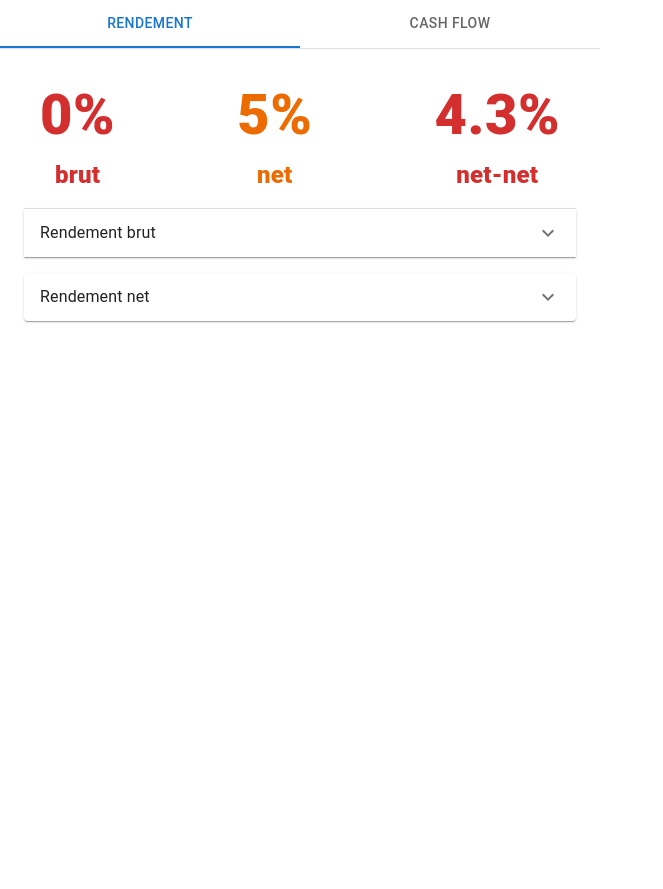
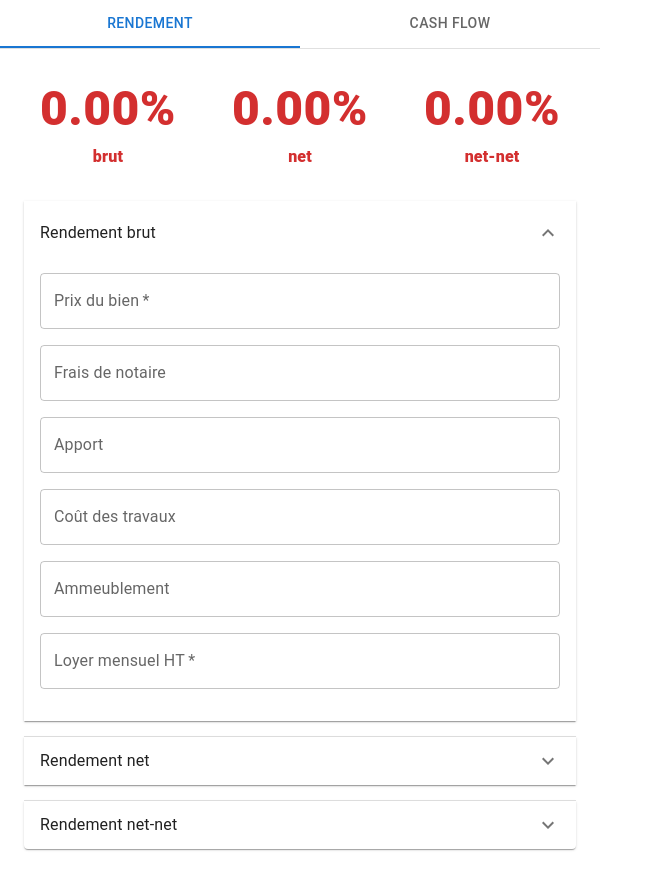
Before and after one commit to NicolasVid/yieldcheck, a React (Create React App) app: page / in a window 1280 px wide. Shown: the whole page, without its empty margins (0-663 px from the left). Before the commit the page ends 800 px from the top, so only its background shows below. Built offline with nearby package versions, Linux system fonts and the light colour scheme.

Commit message:
add: fyield forms

```diff
--- a/src/components/Yield/Form/Accordion.tsx
+++ b/src/components/Yield/Form/Accordion.tsx
@@ -10,10 +10,15 @@ import { ReactNode } from 'react'
 interface AccordionWrapperProps {
   children: ReactNode
   title: string
+  defaultExpanded?: boolean
 }
 
-const AccordionWrapper = ({ children, title }: AccordionWrapperProps) => (
-  <Accordion sx={{ marginBottom: '1rem' }}>
+const AccordionWrapper = ({
+  children,
+  title,
+  defaultExpanded,
+}: AccordionWrapperProps) => (
+  <Accordion sx={{ marginBottom: '1rem' }} defaultExpanded={defaultExpanded}>
     <AccordionSummary
       expandIcon={<ExpandMoreIcon />}
       aria-controls="panel1a-content"
--- a/src/components/Yield/Form/FormContext.ts
+++ b/src/components/Yield/Form/FormContext.ts
@@ -8,6 +8,9 @@ export const initialFormValues = {
   works: 0,
   furnishing: 0,
   rent: 0,
+  charges: 0,
+  propertyTax: 0,
+  taxRate: 0,
 }
 
 const FormContext = createContext({
--- /dev/null
+++ b/src/components/Yield/Form/NetTaxYieldForm.tsx
@@ -0,0 +1,16 @@
+import { Box, FormControl, Typography } from '@mui/material'
+import AccordionWrapper from './Accordion'
+import BaseInput from './BaseInput'
+
+const NetTaxYieldForm = () => (
+  <AccordionWrapper title="Rendement net-net">
+    <Typography>
+      *Calcul sur la base d'un régime micro-BIC ou micro-foncier:
+    </Typography>
+    <FormControl sx={{ width: '100%', marginTop: '0.5rem' }}>
+      <BaseInput type="taxRate" label="Taux d'imposition marginal (en %)" />
+    </FormControl>
+  </AccordionWrapper>
+)
+
+export default NetTaxYieldForm
--- a/src/components/Yield/Form/NetYieldForm.tsx
+++ b/src/components/Yield/Form/NetYieldForm.tsx
@@ -2,15 +2,13 @@ import { Box, FormControl } from '@mui/material'
 import AccordionWrapper from './Accordion'
 import BaseInput from './BaseInput'
 
-const RawYieldForm = () => (
-  <Box>
+const NetYieldForm = () => (
   <AccordionWrapper title="Rendement net">
     <FormControl sx={{ width: '100%' }}>
       <BaseInput type="charges" label="Charges annuelles non récupérables" />
       <BaseInput type="propertyTax" label="Taxe foncière" />
     </FormControl>
   </AccordionWrapper>
-  </Box>
 )
 
-export default RawYieldForm
+export default NetYieldForm
--- a/src/components/Yield/Form/RawYieldForm.tsx
+++ b/src/components/Yield/Form/RawYieldForm.tsx
@@ -3,7 +3,7 @@ import AccordionWrapper from './Accordion'
 import BaseInput from './BaseInput'
 
 const RawYieldForm = () => (
-  <AccordionWrapper title="Rendement brut">
+  <AccordionWrapper title="Rendement brut" defaultExpanded>
     <FormControl sx={{ width: '100%' }}>
       <BaseInput type="buyPrice" label="Prix du bien" required />
       <BaseInput type="notaryFees" label="Frais de notaire" />
--- a/src/components/Yield/Header/YieldItem.tsx
+++ b/src/components/Yield/Header/YieldItem.tsx
@@ -1,21 +1,21 @@
 import { Typography, Box } from '@mui/material'
 
 interface YieldDisplayProps {
-  calculatedYield: number
+  calculatedYield: string
   description: string
 }
 
 const YieldItem = ({ calculatedYield, description }: YieldDisplayProps) => {
   let color = 'success.main'
-  if (calculatedYield < 8) color = 'warning.main'
-  if (calculatedYield < 5) color = 'error.main'
+  if (parseInt(calculatedYield) < 8) color = 'warning.main'
+  if (parseInt(calculatedYield) < 5) color = 'error.main'
   return (
     <Box>
       <Typography
         align="center"
         sx={{
           fontWeight: '800',
-          fontSize: '3.5rem',
+          fontSize: '3rem',
           color,
         }}
       >
@@ -25,7 +25,7 @@ const YieldItem = ({ calculatedYield, description }: YieldDisplayProps) => {
         align="center"
         sx={{
           fontWeight: '800',
-          fontSize: '1.5rem',
+          fontSize: '1rem',
           marginBottom: '1rem',
           color,
         }}
--- a/src/components/Yield/Header/index.tsx
+++ b/src/components/Yield/Header/index.tsx
@@ -1,6 +1,10 @@
 import { Box } from '@mui/material'
 import { FormValues } from '..'
-import { calculateYieldFromValues } from '../../helpers/calculateYieldFromValues'
+import {
+  calculateNetTaxYieldFromValues,
+  calculateNetYieldFromValues,
+  calculateRawYieldFromValues,
+} from '../../helpers/yields'
 import YieldItem from './YieldItem'
 
 interface YieldHeaderProps {
@@ -8,7 +12,9 @@ interface YieldHeaderProps {
 }
 
 const YieldHeader = ({ formValues }: YieldHeaderProps) => {
-  const rawYield = calculateYieldFromValues(formValues)
+  const rawYield = calculateRawYieldFromValues(formValues)
+  const netYield = calculateNetYieldFromValues(formValues)
+  const netTaxYield = calculateNetTaxYieldFromValues(formValues)
   return (
     <Box
       sx={{
@@ -18,8 +24,8 @@ const YieldHeader = ({ formValues }: YieldHeaderProps) => {
       }}
     >
       <YieldItem calculatedYield={rawYield} description="brut" />
-      <YieldItem calculatedYield={5} description="net" />
-      <YieldItem calculatedYield={4.3} description="net-net" />
+      <YieldItem calculatedYield={netYield} description="net" />
+      <YieldItem calculatedYield={netTaxYield} description="net-net" />
     </Box>
   )
 }
--- a/src/components/Yield/index.tsx
+++ b/src/components/Yield/index.tsx
@@ -4,6 +4,7 @@ import RawYieldForm from './Form/RawYieldForm'
 import NetYieldForm from './Form/NetYieldForm'
 import FormContext, { initialFormValues } from './Form/FormContext'
 import YieldHeader from './Header'
+import NetTaxYieldForm from './Form/NetTaxYieldForm'
 
 export interface FormValues {
   buyPrice: number
@@ -12,6 +13,9 @@ export interface FormValues {
   works: number
   furnishing: number
   rent: number
+  charges: number
+  propertyTax: number
+  taxRate: number
 }
 
 const Yield = () => {
@@ -29,6 +33,7 @@ const Yield = () => {
         <YieldHeader formValues={formValues} />
         <RawYieldForm />
         <NetYieldForm />
+        <NetTaxYieldForm />
       </Box>
     </FormContext.Provider>
   )
--- a/src/components/helpers/calculateYieldFromValues.ts
+++ /dev/null
@@ -1,9 +0,0 @@
-import { FormValues } from '../Yield'
-
-export const calculateYieldFromValues = (formValues: FormValues) => {
-  const { buyPrice, contribution, works, furnishing, rent } =
-    formValues
-  const totalCost = buyPrice + contribution + works + furnishing
-  const finalYield = (rent * 12 * 100) / totalCost
-  return finalYield
-}
--- /dev/null
+++ b/src/components/helpers/yields.ts
@@ -0,0 +1,43 @@
+import { FormValues } from '../Yield'
+
+export const calculateRawYieldFromValues = (formValues: FormValues) => {
+  const { buyPrice, contribution, works, furnishing, rent } = formValues
+  const totalCost = buyPrice + contribution + works + furnishing
+  const finalYield = (rent * 12 * 100) / totalCost
+  return finalYield.toFixed(2)
+}
+
+export const calculateNetYieldFromValues = (formValues: FormValues) => {
+  const {
+    buyPrice,
+    contribution,
+    works,
+    furnishing,
+    rent,
+    charges,
+    propertyTax,
+  } = formValues
+  const totalCost =
+    buyPrice + contribution + works + furnishing + charges + propertyTax
+  const finalYield = (rent * 12 * 100) / totalCost
+  return finalYield.toFixed(2)
+}
+
+export const calculateNetTaxYieldFromValues = (formValues: FormValues) => {
+  const {
+    buyPrice,
+    contribution,
+    works,
+    furnishing,
+    rent,
+    charges,
+    propertyTax,
+    taxRate,
+  } = formValues
+  const taxs = rent * 12 * 100 * 0.5 * (taxRate / 100)
+  const totalCost =
+    buyPrice + contribution + works + furnishing + charges + propertyTax
+  const annualRent = rent * 12 * 100
+  const finalYield = (annualRent - taxs) / totalCost
+  return finalYield.toFixed(2)
+}
```
Lines whose indentation alone changed are shown as unchanged.
